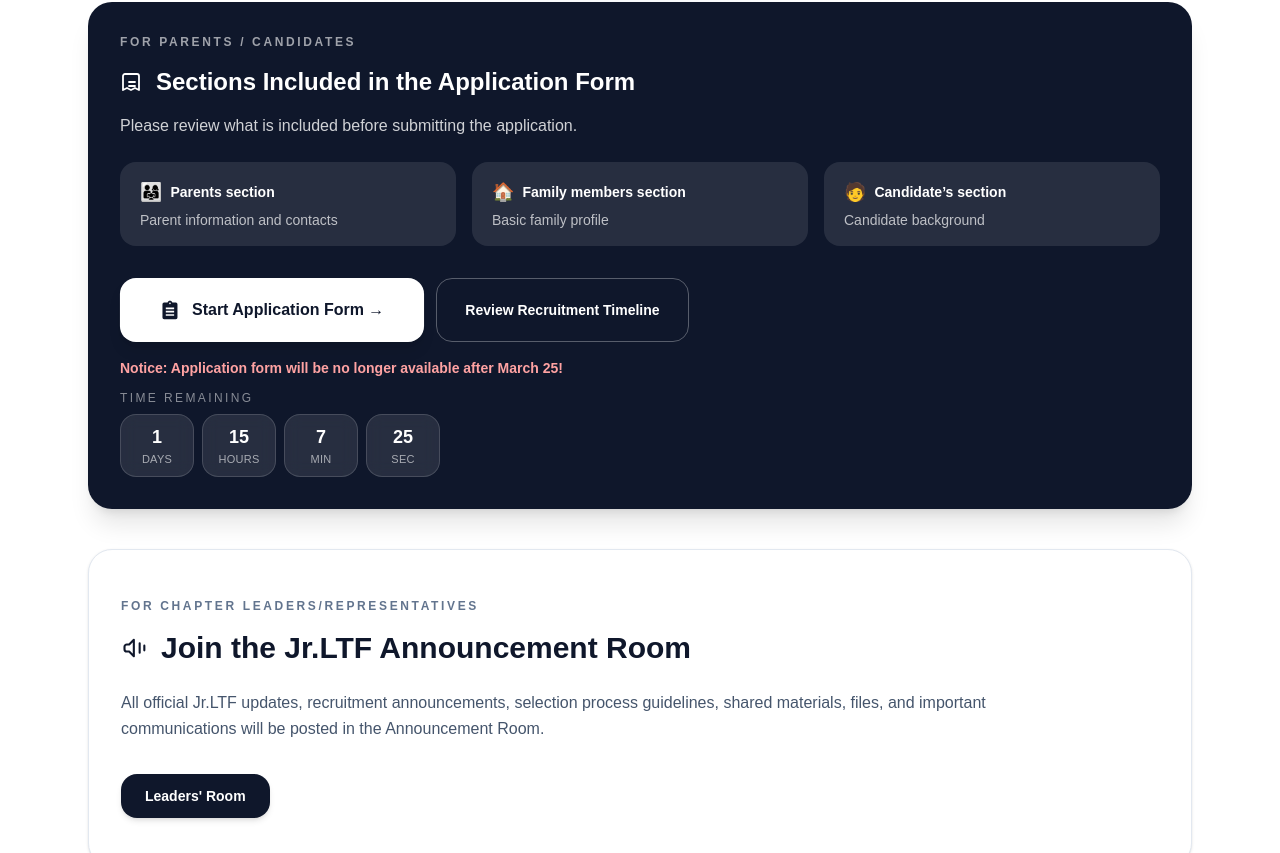
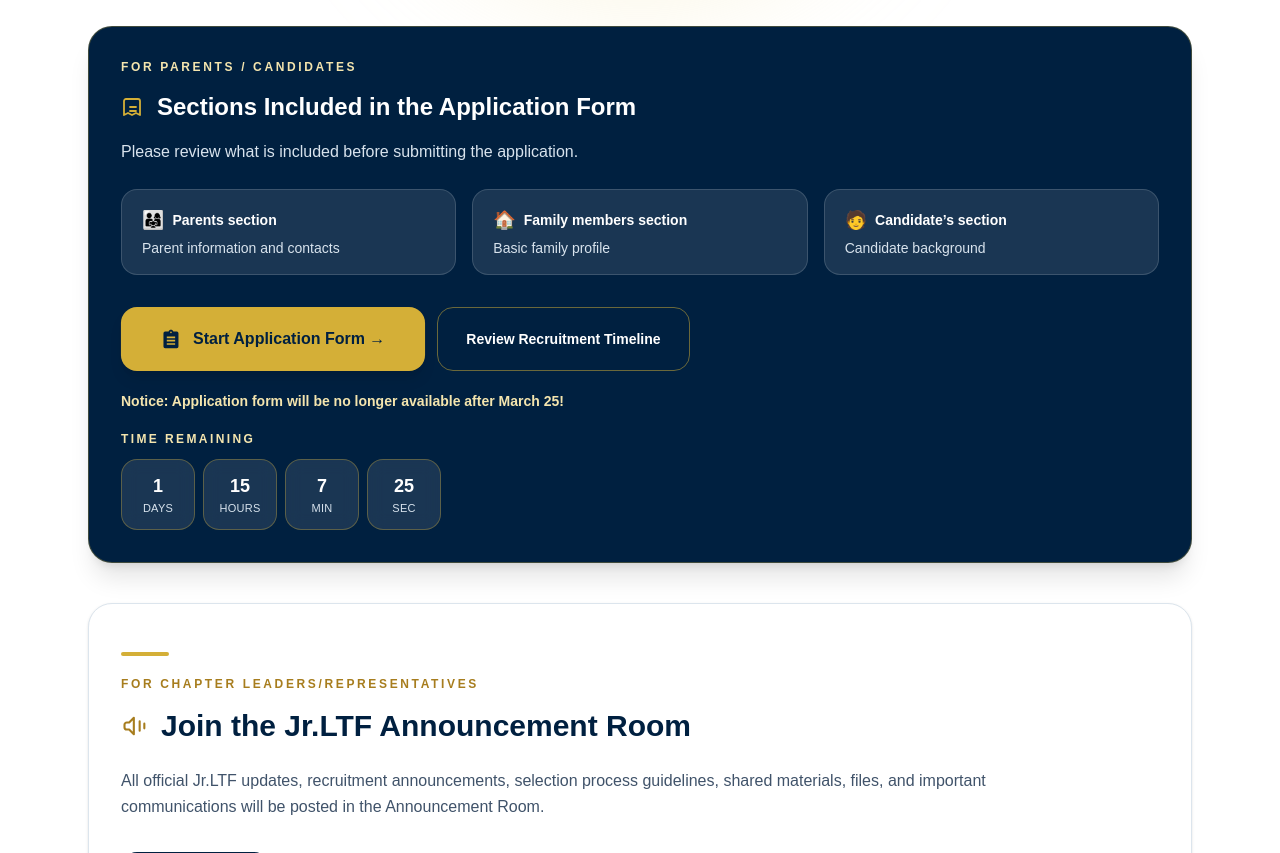
Before and after one commit to nyamkadorj/jrltf-site, a Next.js app: page /apply in a window 1280 px wide. Shown: the part 427-1280 px from the top of the page. Built offline with nearby package versions, Linux system fonts and the light colour scheme.

Commit message:
Complete Jr.LTF navy and gold website redesign

```diff
--- a/src/app/apply/page.tsx
+++ b/src/app/apply/page.tsx
@@ -1,4 +1,4 @@
-// src/app/apply/page.tsx
+
 "use client";
 
 import Link from "next/link";
@@ -6,6 +6,8 @@ import React from "react";
 import { motion } from "framer-motion";
 
 const EASE = [0.16, 1, 0.3, 1] as const;
+
+/* ---------------- Countdown ---------------- */
 
 function CountdownToMarch25() {
   const [timeLeft, setTimeLeft] = React.useState({
@@ -60,6 +62,7 @@ function CountdownToMarch25() {
     };
 
     updateCountdown();
+
     const timer = setInterval(updateCountdown, 1000);
 
     return () => clearInterval(timer);
@@ -67,7 +70,7 @@ function CountdownToMarch25() {
 
   if (timeLeft.expired) {
     return (
-      <p className="mt-3 text-xs font-medium text-red-200">
+      <p className="mt-3 text-xs font-medium text-[#F4E5AE]">
         Application deadline has passed.
       </p>
     );
@@ -81,18 +84,22 @@ function CountdownToMarch25() {
   ];
 
   return (
-    <div className="mt-3">
-      <p className="mb-2 text-xs font-medium uppercase tracking-[0.2em] text-white/50">
+    <div className="mt-5">
+      <p className="mb-3 text-xs font-semibold uppercase tracking-[0.2em] text-[#F4E5AE]">
         Time Remaining
       </p>
+
       <div className="flex flex-wrap gap-2">
         {items.map((item) => (
           <div
             key={item.label}
-            className="min-w-[74px] rounded-2xl border border-white/15 bg-white/10 px-3 py-2 text-center backdrop-blur-sm"
+            className="min-w-[74px] rounded-2xl border border-[#D4AF37]/35 bg-white/10 px-3 py-3 text-center backdrop-blur-sm"
           >
-            <div className="text-lg font-bold text-white">{item.value}</div>
-            <div className="text-[11px] uppercase tracking-wide text-white/60">
+            <div className="text-lg font-bold text-white">
+              {item.value}
+            </div>
+
+            <div className="text-[11px] uppercase tracking-wide text-[#D8E3ED]">
               {item.label}
             </div>
           </div>
@@ -102,16 +109,21 @@ function CountdownToMarch25() {
   );
 }
 
+/* ---------------- Apply Page ---------------- */
+
 export default function ApplyPage() {
   const APPLY_URL = "https://forms.gle/9A7uoG5BtCq4wFP6A";
   const ANNOUNCEMENT_URL = "#";
 
   return (
-    <div className="bg-white">
+    <div className="bg-white text-[#001530]">
+
       {/* HERO SECTION */}
       <section className="relative overflow-hidden">
+
+        {/* Subtle background glow */}
         <div className="pointer-events-none absolute inset-0">
-          <div className="absolute -top-40 left-1/2 h-[520px] w-[520px] -translate-x-1/2 rounded-full bg-slate-200/50 blur-3xl" />
+          <div className="absolute -top-40 left-1/2 h-[520px] w-[520px] -translate-x-1/2 rounded-full bg-[#F4E5AE]/35 blur-3xl" />
         </div>
 
         <div className="relative mx-auto max-w-6xl px-6 py-16 md:py-20">
@@ -121,15 +133,17 @@ export default function ApplyPage() {
             transition={{ duration: 0.75, ease: EASE }}
             className="max-w-3xl"
           >
-            <p className="text-xs font-bold uppercase tracking-[0.22em] text-slate-500">
+            <div className="mb-5 h-1 w-12 rounded-full bg-[#D4AF37]" />
+
+            <p className="text-xs font-bold uppercase tracking-[0.22em] text-[#A77D1E]">
               Application
             </p>
 
-            <h1 className="mt-4 text-4xl font-bold text-slate-900 md:text-5xl">
+            <h1 className="mt-4 text-4xl font-bold text-[#002040] md:text-5xl">
               Start the Jr.LTF Recruitment Process
             </h1>
 
-            <p className="mt-5 text-base leading-relaxed text-slate-600">
+            <p className="mt-5 text-base leading-relaxed text-[#40536A]">
               Sending the application form is a required first step to begin the
               recruitment process. Submitting the form does not affect
               assessment results—it simply initiates the process.
@@ -145,9 +159,9 @@ export default function ApplyPage() {
           whileInView={{ opacity: 1, y: 0 }}
           viewport={{ once: true, amount: 0.25 }}
           transition={{ duration: 0.7, ease: EASE }}
-          className="rounded-3xl bg-slate-900 p-8 text-white shadow-xl"
+          className="rounded-3xl border border-[#D4AF37]/30 bg-[#002040] p-8 text-white shadow-xl"
         >
-          <p className="text-xs font-bold uppercase tracking-[0.22em] text-white/60">
+          <p className="text-xs font-bold uppercase tracking-[0.22em] text-[#F4E5AE]">
             For Parents / Candidates
           </p>
 
@@ -155,7 +169,7 @@ export default function ApplyPage() {
             {/* Section Icon */}
             <svg
               xmlns="http://www.w3.org/2000/svg"
-              className="h-6 w-6 text-white"
+              className="h-6 w-6 shrink-0 text-[#D4AF37]"
               fill="none"
               viewBox="0 0 24 24"
               stroke="currentColor"
@@ -168,49 +182,62 @@ export default function ApplyPage() {
               />
             </svg>
 
-            <h2 className="text-2xl font-bold">
+            <h2 className="text-2xl font-bold text-white">
               Sections Included in the Application Form
             </h2>
           </div>
 
-          <p className="mt-4 text-white/80">
+          <p className="mt-4 leading-relaxed text-[#D8E3ED]">
             Please review what is included before submitting the application.
           </p>
 
+          {/* Application Sections */}
           <div className="mt-6 grid gap-4 sm:grid-cols-3">
-            <div className="rounded-2xl bg-white/10 px-5 py-4">
+
+            <div className="rounded-2xl border border-white/15 bg-white/10 px-5 py-4">
               <div className="flex items-center gap-2">
                 <span className="text-lg">👨‍👩‍👧</span>
-                <p className="text-sm font-semibold">Parents section</p>
+                <p className="text-sm font-semibold text-white">
+                  Parents section
+                </p>
               </div>
-              <p className="mt-1 text-sm text-white/70">
+
+              <p className="mt-1 text-sm text-[#D8E3ED]">
                 Parent information and contacts
               </p>
             </div>
 
-            <div className="rounded-2xl bg-white/10 px-5 py-4">
+            <div className="rounded-2xl border border-white/15 bg-white/10 px-5 py-4">
               <div className="flex items-center gap-2">
                 <span className="text-lg">🏠</span>
-                <p className="text-sm font-semibold">Family members section</p>
+                <p className="text-sm font-semibold text-white">
+                  Family members section
+                </p>
               </div>
-              <p className="mt-1 text-sm text-white/70">
+
+              <p className="mt-1 text-sm text-[#D8E3ED]">
                 Basic family profile
               </p>
             </div>
 
-            <div className="rounded-2xl bg-white/10 px-5 py-4">
+            <div className="rounded-2xl border border-white/15 bg-white/10 px-5 py-4">
               <div className="flex items-center gap-2">
                 <span className="text-lg">🧑</span>
-                <p className="text-sm font-semibold">Candidate’s section</p>
+                <p className="text-sm font-semibold text-white">
+                  Candidate’s section
+                </p>
               </div>
-              <p className="mt-1 text-sm text-white/70">
+
+              <p className="mt-1 text-sm text-[#D8E3ED]">
                 Candidate background
               </p>
             </div>
           </div>
 
-          {/* Buttons */}
+          {/* Action Buttons */}
           <div className="mt-8 flex flex-wrap gap-3">
+
+            {/* Application Form */}
             <motion.a
               href={APPLY_URL}
               target="_blank"
@@ -225,7 +252,7 @@ export default function ApplyPage() {
                 repeat: Infinity,
                 ease: "easeInOut",
               }}
-              className="inline-flex items-center justify-center gap-3 rounded-2xl bg-white px-10 py-5 text-base font-semibold text-slate-900 shadow-lg hover:bg-slate-100"
+              className="inline-flex items-center justify-center gap-3 rounded-2xl bg-[#D4AF37] px-10 py-5 text-base font-semibold text-[#002040] shadow-lg transition-colors hover:bg-[#E7C65C]"
             >
               {/* Google Form Icon */}
               <svg
@@ -240,16 +267,17 @@ export default function ApplyPage() {
               Start Application Form →
             </motion.a>
 
+            {/* Recruitment Timeline */}
             <Link
               href="/recruitment"
-              className="inline-flex items-center justify-center rounded-2xl border border-white/30 bg-transparent px-7 py-3.5 text-sm font-semibold text-white hover:bg-white/10"
+              className="inline-flex items-center justify-center rounded-2xl border border-[#D4AF37]/50 bg-transparent px-7 py-3.5 text-sm font-semibold text-white transition-colors hover:bg-white/10"
             >
               Review Recruitment Timeline
             </Link>
           </div>
 
           {/* Notice */}
-          <p className="mt-4 text-sm font-semibold text-red-300">
+          <p className="mt-5 text-sm font-semibold text-[#F4E5AE]">
             Notice: Application form will be no longer available after March
             25!
           </p>
@@ -266,17 +294,22 @@ export default function ApplyPage() {
           whileInView={{ opacity: 1, y: 0 }}
           viewport={{ once: true }}
           transition={{ duration: 0.8, ease: EASE }}
-          className="rounded-3xl border border-slate-200 bg-white px-8 py-12 shadow-sm"
+          className="rounded-3xl border border-[#DCE5ED] bg-white px-8 py-12 shadow-sm transition-all duration-300 hover:border-[#D4AF37]/50 hover:shadow-md"
         >
           <div className="max-w-4xl">
-            <p className="text-xs font-bold uppercase tracking-[0.22em] text-slate-500">
+
+            <div className="mb-5 h-1 w-12 rounded-full bg-[#D4AF37]" />
+
+            <p className="text-xs font-bold uppercase tracking-[0.22em] text-[#A77D1E]">
               For Chapter Leaders/Representatives
             </p>
 
             <div className="mt-4 flex items-center gap-3">
+
+              {/* Announcement Icon */}
               <svg
                 xmlns="http://www.w3.org/2000/svg"
-                className="h-7 w-7 text-slate-900"
+                className="h-7 w-7 shrink-0 text-[#A77D1E]"
                 fill="none"
                 viewBox="0 0 24 24"
                 stroke="currentColor"
@@ -289,12 +322,12 @@ export default function ApplyPage() {
                 />
               </svg>
 
-              <h2 className="text-3xl font-bold text-slate-900">
+              <h2 className="text-3xl font-bold text-[#002040]">
                 Join the Jr.LTF Announcement Room
               </h2>
             </div>
 
-            <p className="mt-6 leading-relaxed text-slate-600">
+            <p className="mt-6 leading-relaxed text-[#40536A]">
               All official Jr.LTF updates, recruitment announcements, selection
               process guidelines, shared materials, files, and important
               communications will be posted in the Announcement Room.
@@ -305,7 +338,7 @@ export default function ApplyPage() {
               whileHover={{ scale: 1.03 }}
               whileTap={{ scale: 0.97 }}
               transition={{ duration: 0.25 }}
-              className="mt-8 inline-block rounded-2xl bg-slate-900 px-6 py-3 text-sm font-semibold text-white shadow-md hover:opacity-90"
+              className="mt-8 inline-block rounded-2xl bg-[#002040] px-6 py-3 text-sm font-semibold text-white shadow-md transition-colors hover:bg-[#003764]"
             >
               Leaders&apos; Room
             </motion.a>
```
Also changed, not shown: src/components/Accordion.tsx (+32 -9 lines).
